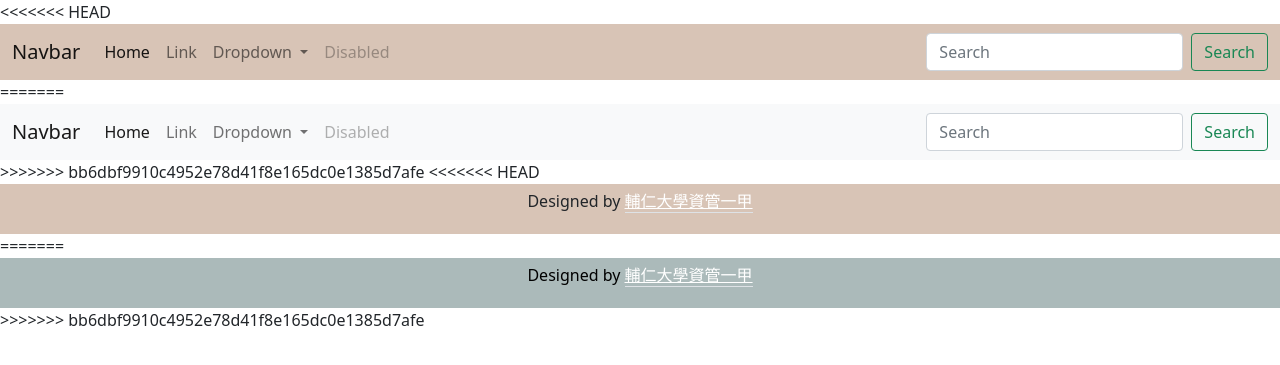
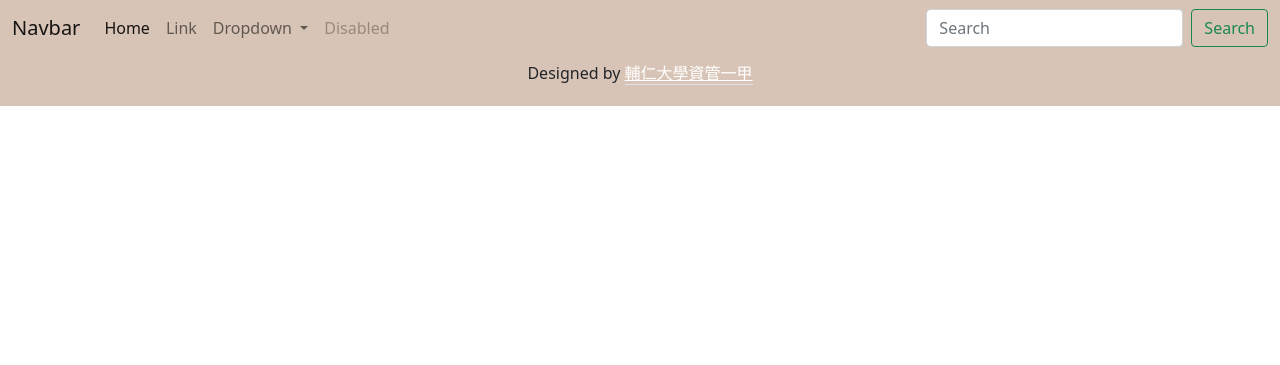
Before and after one commit to Vickipediaa/WEB-Final, a Jekyll site: the page built from pages/backADMIN.html, in a window 1280 px wide. Shown: the top 365 px of the page. Built offline with Jekyll 4.4.1, drawn with Linux system fonts in a browser that asks for light colours; a script that is not in the unit is left out.

Commit message:
Update default.html

```diff
--- a/_layouts/default.html
+++ b/_layouts/default.html
@@ -16,7 +16,6 @@
 </head>
 
 <body>
-<<<<<<< HEAD
     <!--nav bar start-->
       <div style="background-color:#D8C4B6;">
         <nav class="navbar navbar-expand-lg navbar-light " >
@@ -57,66 +56,15 @@
         </nav>
       </div>
 
-=======
-  <!--nav bar start-->
-  <nav class="navbar navbar-expand-lg navbar-light bg-light">
-    <div class="container-fluid">
-      <a class="navbar-brand" href="#">Navbar</a>
-      <button class="navbar-toggler" type="button" data-bs-toggle="collapse" data-bs-target="#navbarSupportedContent"
-        aria-controls="navbarSupportedContent" aria-expanded="false" aria-label="Toggle navigation">
-        <span class="navbar-toggler-icon"></span>
-      </button>
-      <div class="collapse navbar-collapse" id="navbarSupportedContent">
-        <ul class="navbar-nav me-auto mb-2 mb-lg-0">
-          <li class="nav-item">
-            <a class="nav-link active" aria-current="page" href="#">Home</a>
-          </li>
-          <li class="nav-item">
-            <a class="nav-link" href="#">Link</a>
-          </li>
-          <li class="nav-item dropdown">
-            <a class="nav-link dropdown-toggle" href="#" id="navbarDropdown" role="button" data-bs-toggle="dropdown"
-              aria-expanded="false">
-              Dropdown
-            </a>
-            <ul class="dropdown-menu" aria-labelledby="navbarDropdown">
-              <li><a class="dropdown-item" href="#">Action</a></li>
-              <li><a class="dropdown-item" href="#">Another action</a></li>
-              <li>
-                <hr class="dropdown-divider">
-              </li>
-              <li><a class="dropdown-item" href="#">Something else here</a></li>
-            </ul>
-          </li>
-          <li class="nav-item">
-            <a class="nav-link disabled">Disabled</a>
-          </li>
-        </ul>
-        <form class="d-flex">
-          <input class="form-control me-2" type="search" placeholder="Search" aria-label="Search">
-          <button class="btn btn-outline-success" type="submit">Search</button>
-        </form>
-      </div>
-    </div>
-  </nav>
->>>>>>> bb6dbf9910c4952e78d41f8e165dc0e1385d7afe
 
   {{ content }}
 
-
-<<<<<<< HEAD
     <!-- Footer Start -->
     <footer style="text-align: center;padding: 5px;background-color: #D8C4B6">
         Designed by <a class="text-white border-bottom" href="#">輔仁大學資管一甲</a></p>
     </footer>
       <!-- Footer End -->
-=======
-  <!-- Footer Start -->
-  <footer style="text-align: center;padding: 5px;background-color: #abbaba;color: #000;">
-    Designed by <a class="text-white border-bottom" href="#">輔仁大學資管一甲</a></p>
-  </footer>
-  <!-- Footer End -->
->>>>>>> bb6dbf9910c4952e78d41f8e165dc0e1385d7afe
+
 </body>
 
 </html>
```
